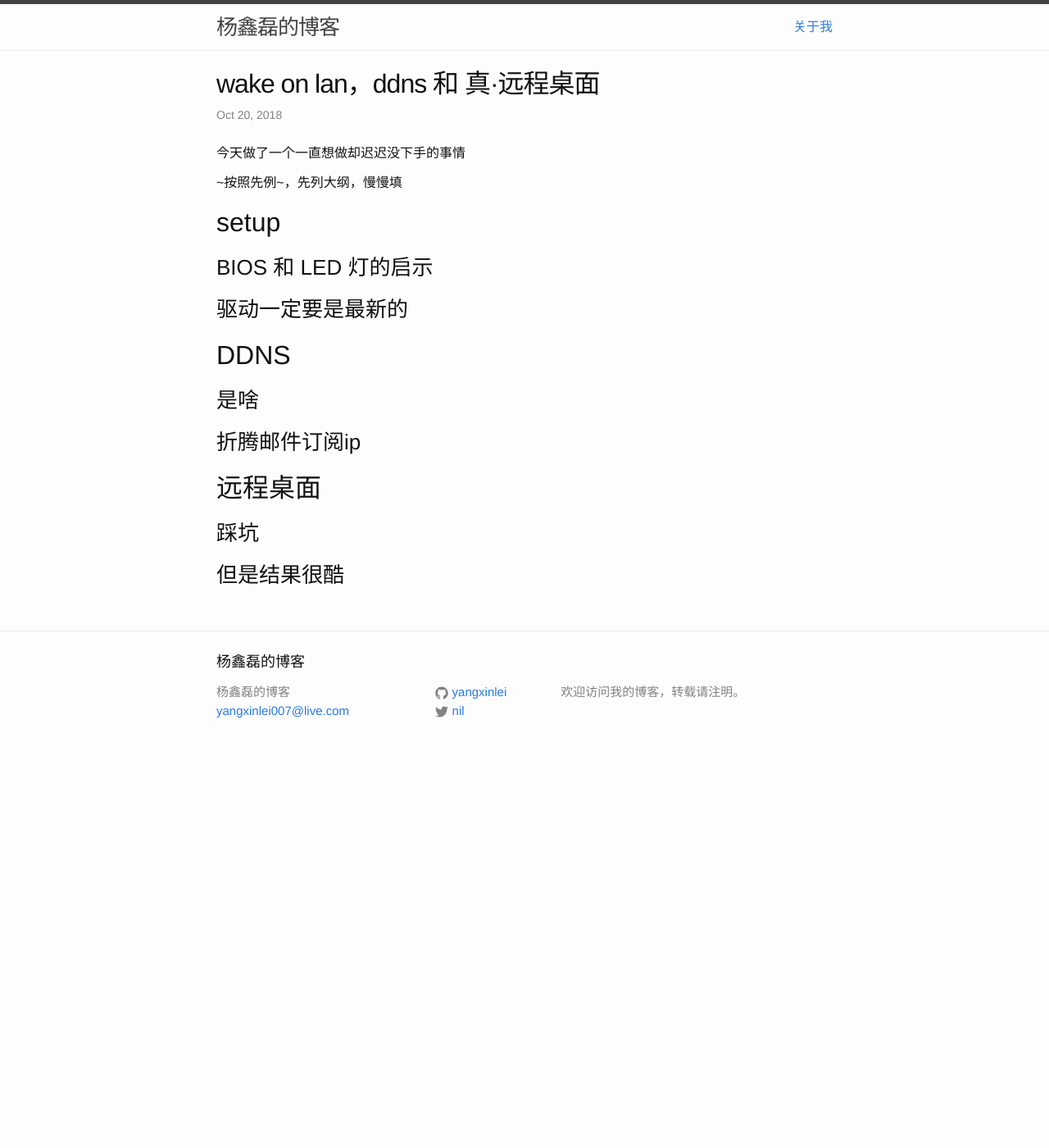
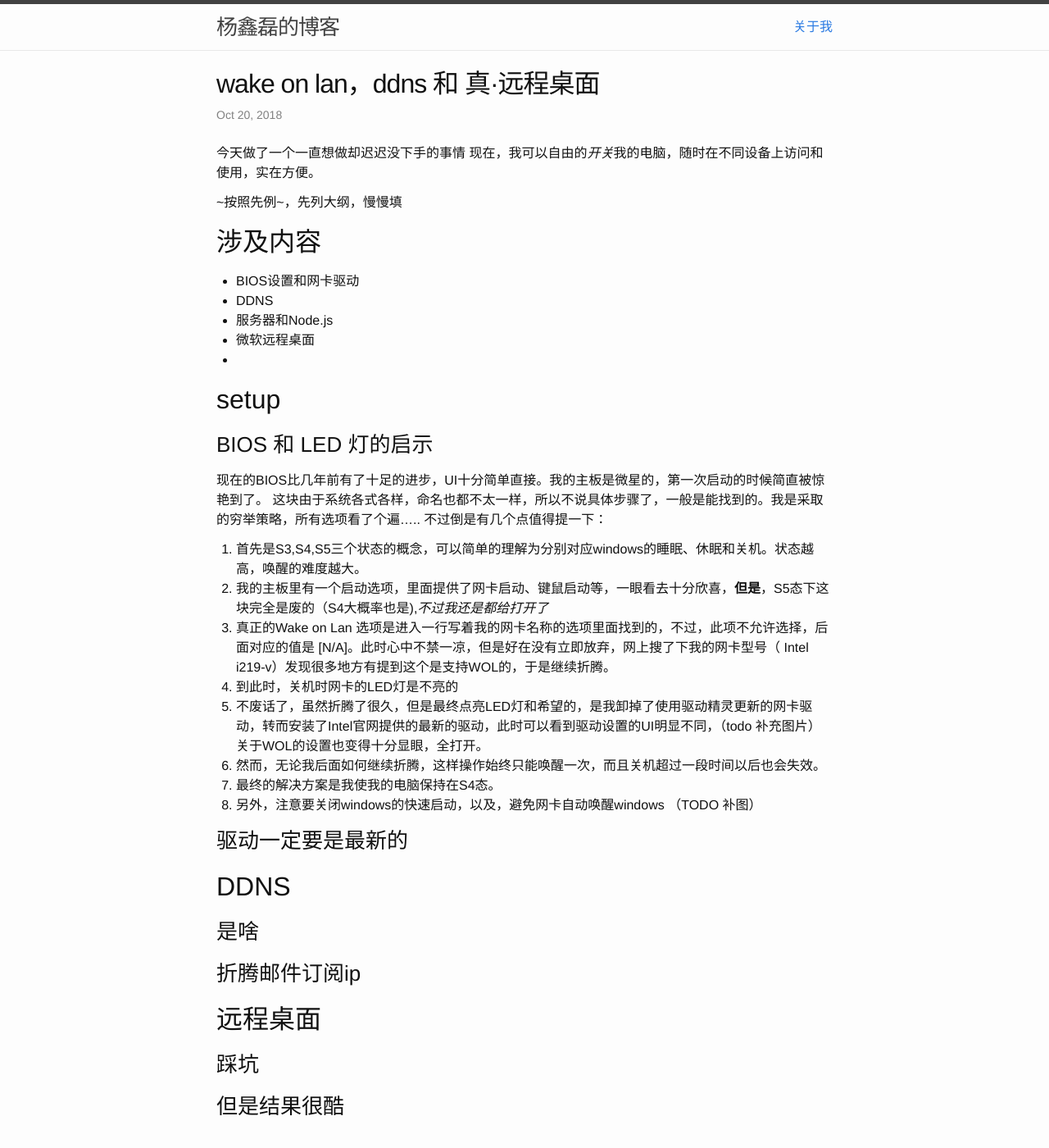
Before and after one commit to YangXinlei/yangxinlei.github.io, a Jekyll site: the page built from _posts/2018-10-20-wake on lan，ddns 和 真·远程桌面.md, in a window 1280 px wide and 1400 px high. Shown: the whole window at 82% size. Built offline with Jekyll 4.4.1, drawn with Linux system fonts in a browser that asks for light colours.

Commit message:
写了一点

```diff
--- a/_posts/2018-10-20-wake on lan，ddns 和 真·远程桌面.md
+++ b/_posts/2018-10-20-wake on lan，ddns 和 真·远程桌面.md
@@ -6,12 +6,33 @@ categories: develop
 ---
 
 今天做了一个一直想做却迟迟没下手的事情
+现在，我可以自由的*开关*我的电脑，随时在不同设备上访问和使用，实在方便。
 
 ~按照先例~，先列大纲，慢慢填
+
+## 涉及内容
+
+* BIOS设置和网卡驱动
+* DDNS
+* 服务器和Node.js
+* 微软远程桌面
+*
+
 
 ## setup
 
 ###  BIOS 和 LED 灯的启示
+现在的BIOS比几年前有了十足的进步，UI十分简单直接。我的主板是微星的，第一次启动的时候简直被惊艳到了。
+这块由于系统各式各样，命名也都不太一样，所以不说具体步骤了，一般是能找到的。我是采取的穷举策略，所有选项看了个遍.....
+不过倒是有几个点值得提一下：
+1. 首先是S3,S4,S5三个状态的概念，可以简单的理解为分别对应windows的睡眠、休眠和关机。状态越高，唤醒的难度越大。
+2. 我的主板里有一个启动选项，里面提供了网卡启动、键鼠启动等，一眼看去十分欣喜，**但是**，S5态下这块完全是废的（S4大概率也是),*不过我还是都给打开了*
+3. 真正的Wake on Lan 选项是进入一行写着我的网卡名称的选项里面找到的，不过，此项不允许选择，后面对应的值是 [N/A]。此时心中不禁一凉，但是好在没有立即放弃，网上搜了下我的网卡型号（ Intel i219-v）发现很多地方有提到这个是支持WOL的，于是继续折腾。
+4. 到此时，关机时网卡的LED灯是不亮的
+5. 不废话了，虽然折腾了很久，但是最终点亮LED灯和希望的，是我卸掉了使用驱动精灵更新的网卡驱动，转而安装了Intel官网提供的最新的驱动，此时可以看到驱动设置的UI明显不同，（todo 补充图片）关于WOL的设置也变得十分显眼，全打开。
+6. 然而，无论我后面如何继续折腾，这样操作始终只能唤醒一次，而且关机超过一段时间以后也会失效。
+7. 最终的解决方案是我使我的电脑保持在S4态。
+8. 另外，注意要关闭windows的快速启动，以及，避免网卡自动唤醒windows （TODO 补图）
 
 ### 驱动一定要是最新的
 
```
